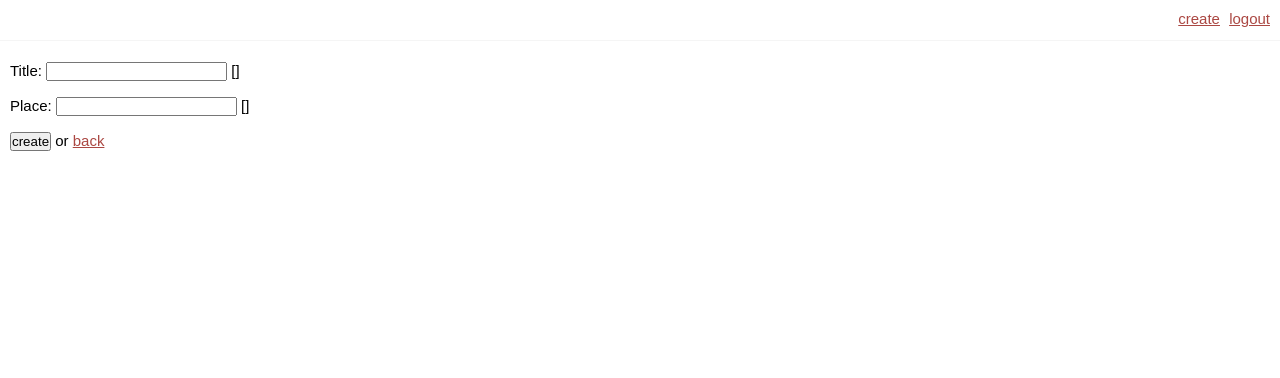
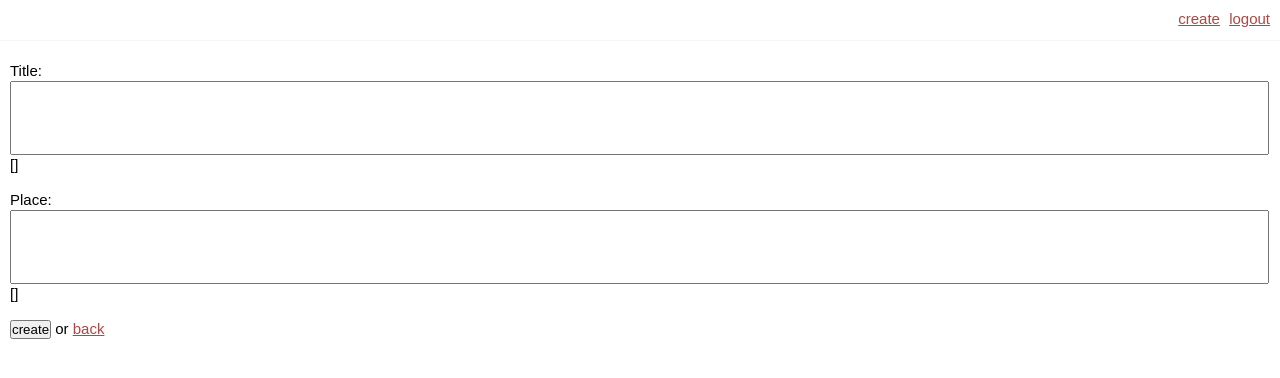
Before and after one commit to diogolmenezes/OndeEuParei, a Django app: template ondeeuparei/core/templates/core/create.html in a window 1280 px wide. Shown: the top 378 px of the page. Run offline with Django 3.2, Linux system fonts and the light colour scheme; the template is opened without the code that fills it, so the values that code supplies are empty, except form fields; tables that the repository leaves empty hold one stand-in row (values such as "Sample post"); form fields are guessed from the names that the template uses; parts of the project's set-up code (start-up, migrations or seed data) failed here and were passed over.

Commit message:
layout adjustments

```diff
--- a/ondeeuparei/core/static/css/screen.css
+++ b/ondeeuparei/core/static/css/screen.css
@@ -28,3 +28,5 @@ header ul#menu li { display: inline; margin-left: 5px; }
 #content ul.reminder-list li span.date { background: #B099A1; margin-left:5px; }
 #content ul.reminder-list li a    { float: right; margin-left: 5px; background: #AB4843; color: #FFF; padding: 3px 5px; text-decoration: none; }
 #content ul.reminder-list li      { background: #f5f5f5; padding: 10px; margin-bottom: 5px; text-transform: uppercase; }
+
+fieldset input[type=text] { width:98%; height: 50px; padding: 10px; font-size: 30px; }
--- a/ondeeuparei/core/templates/core/create.html
+++ b/ondeeuparei/core/templates/core/create.html
@@ -5,12 +5,12 @@
         <fieldset>
             {% csrf_token %}
             <p>
-                <label for="{{form.title.id_for_label}}">{{form.title.label}}:</label>
+                <label for="{{form.title.id_for_label}}">{{form.title.label}}:</label><br/>
                 {{form.title}}
                 {{form.title.errors}}
             </p>
             <p>
-                <label for="{{form.place.id_for_label}}">{{form.place.label}}:</label>
+                <label for="{{form.place.id_for_label}}">{{form.place.label}}:</label><br/>
                 {{form.place}}
                 {{form.place.errors}}
             </p>
```
